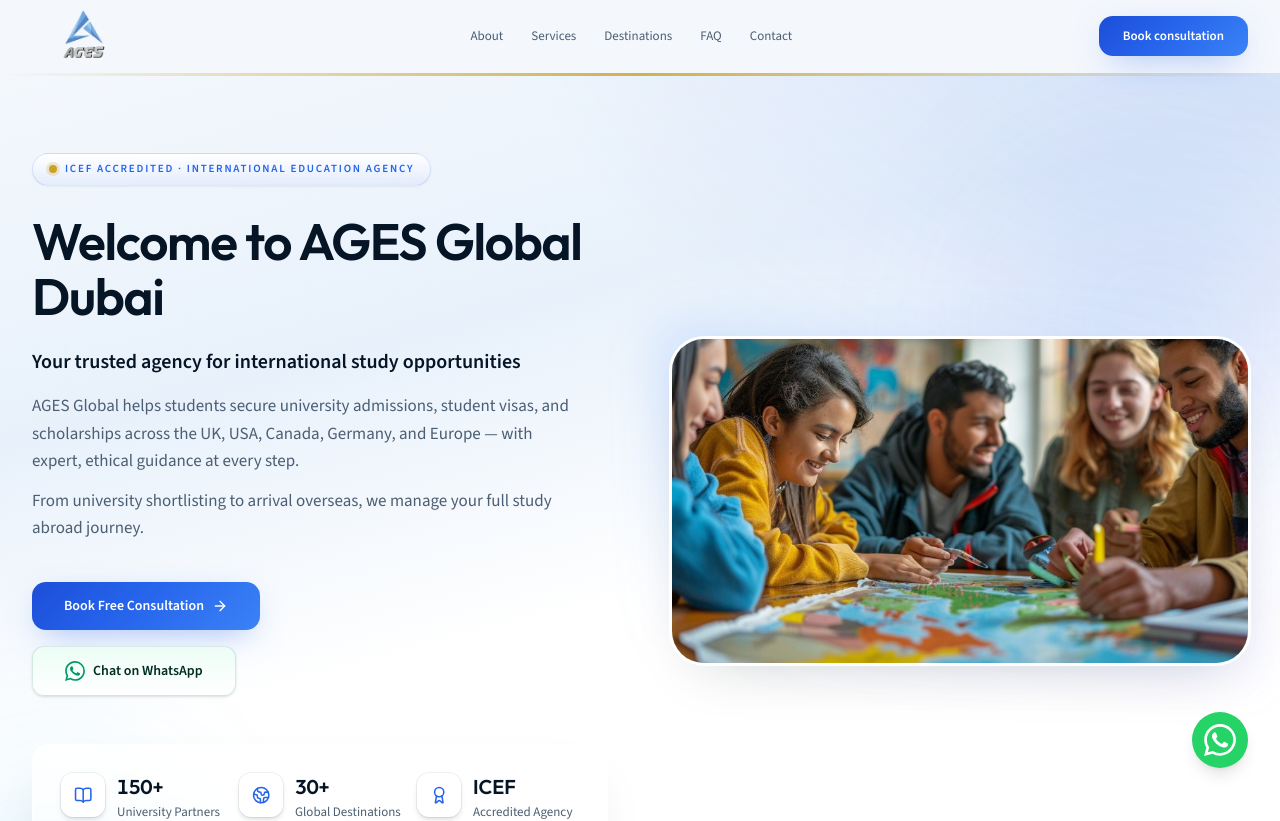
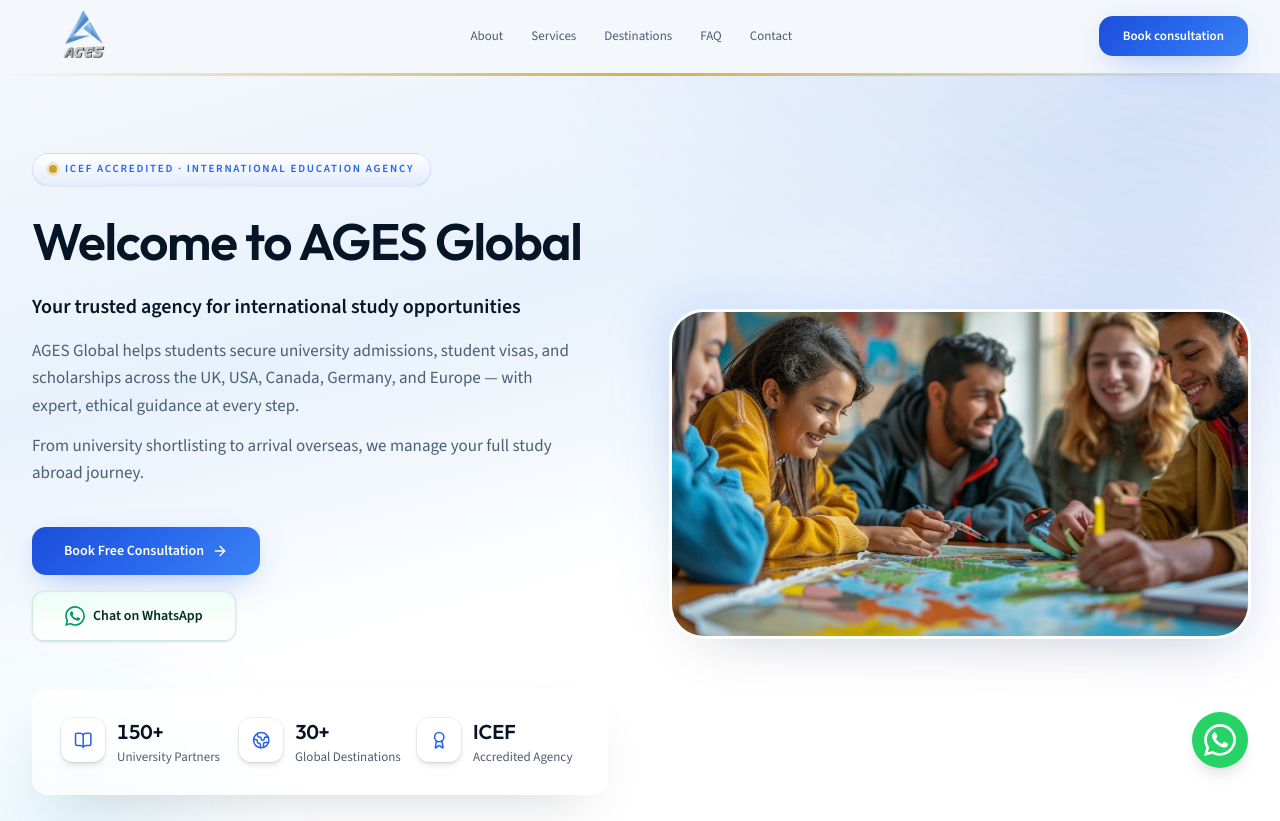
Before and after one commit to MohamedIbrahim257/AGES, a Next.js app: page / in a window 1280 px wide. Shown: the top 821 px of the page. Built offline with nearby package versions, Linux system fonts and the light colour scheme.

Commit message:
avoidDubai

```diff
--- a/src/components/ChatAssistantPanel.tsx
+++ b/src/components/ChatAssistantPanel.tsx
@@ -33,7 +33,7 @@
 }
 
 const welcomeLines = [
-  "👋 Welcome to AGES Global Dubai! We're happy to help you start your study abroad journey. May I ask a few quick questions to better understand your profile?",
+  "👋 Welcome to AGES Global! We're happy to help you start your study abroad journey. May I ask a few quick questions to better understand your profile?",
   "Could you please tell me your age?",
 ];
 
--- a/src/data/content.ts
+++ b/src/data/content.ts
@@ -249,7 +249,7 @@
 
 export const heroSeoCopy = {
   badgeLabel: "ICEF Accredited · International Education Agency",
-  titlePrimary: "Welcome to AGES Global Dubai",
+  titlePrimary: "Welcome to AGES Global",
   subtitleBold: "Your trusted agency for international study opportunities",
   body:
     "AGES Global helps students secure university admissions, student visas, and scholarships across the UK, USA, Canada, Germany, and Europe — with expert, ethical guidance at every step.",
```
